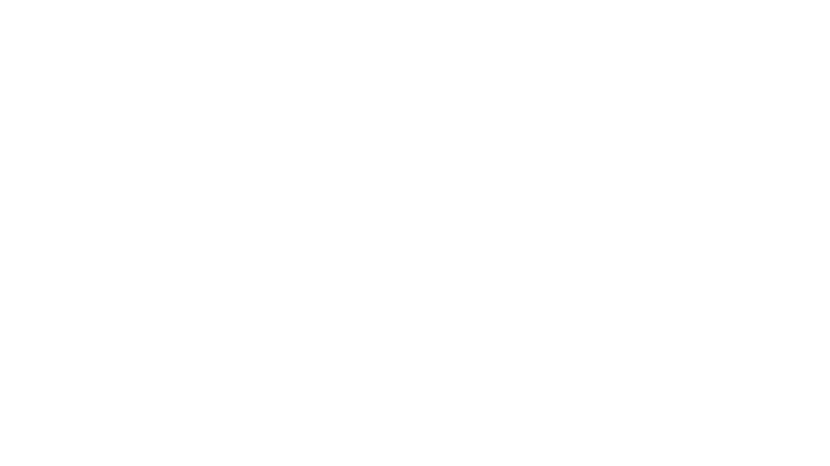
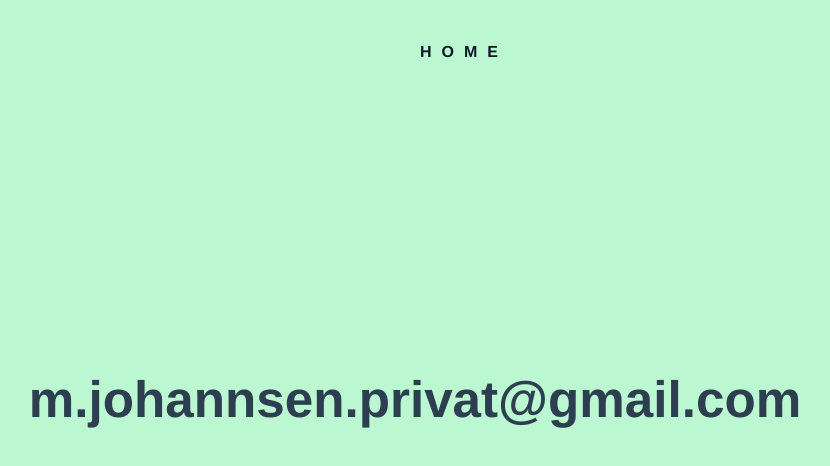
Before and after one commit to MathiasJohannsen/personal-homepage, a Vue app: page /contact in a window 1280 px wide. Before the commit this address had no page. Shown: the top 466 px of the page, without its empty margins (225-1055 px from the left). Built offline with nearby package versions, Linux system fonts and the light colour scheme.

Commit message:
Contact page

```diff
--- a/src/router/index.ts
+++ b/src/router/index.ts
@@ -16,6 +16,15 @@
     path: '/projects',
     name: 'projects',
     component: () => import('../views/ProjectsView.vue')
+  },
+  {
+    path: '/contact',
+    name: 'contact',
+    component: () => import('../views/ContactView.vue')
+  },
+  {
+    path: '/:pathMatch(.*)*',
+    redirect: '/'
   }
 ]
 
--- /dev/null
+++ b/src/views/ContactView.vue
@@ -0,0 +1,56 @@
+<template>
+  <div class="slide-wrapper">
+    <div id="slide-body" :class="slideDirection">
+      <div class="flex h-screen items-center justify-center bg-green-200">
+        <p class="font-bold text-[4vw]">m.johannsen.privat@gmail.com</p>
+      </div>
+      <!-- <NavbarComponent title="HOME" align="top-0 left-0 right-0" color="text-gray-400" padding="pt-3 pb-3 md:pt-10" tracking=""/> -->
+      <div class="absolute top-0 left-0 right-0">
+        <div class="flex justify-center">
+          <p
+            @click="slide('/', 'slide-top')"
+            class="
+              text-gray-900
+              pt-3
+              md:pt-10
+              pb-3
+              w-0
+              navigation-element
+              tracking-full-width
+              font-bold
+            "
+          >
+            <span>H</span>
+            <span>O</span>
+            <span>M</span>
+            <span>E</span>
+          </p>
+        </div>
+      </div>
+    </div>
+  </div>
+</template>
+
+<script lang="ts">
+import { defineComponent } from "vue";
+
+export default defineComponent({
+  name: "HomeView",
+  data() {
+    return {
+      slideDirection: "",
+    };
+  },
+  methods: {
+    slide(destination: string, direction: string) {
+      this.slideDirection = direction;
+      setTimeout(() => {
+        this.$router.push(destination);
+      }, 1000);
+    },
+  },
+});
+</script>
+
+<style>
+</style>
--- a/src/views/ProjectsView.vue
+++ b/src/views/ProjectsView.vue
@@ -7,30 +7,48 @@
             <div class="flex">
               <div class="h-screen w-1/2 bg-[#FCECDD] text-[#FF6701]">
                 <h1 class="pt-10 text-4xl">Catan</h1>
-                <br>
+                <br />
                 <p class="px-8 leading-10">
-                  <span class="p-2 m-2 rounded-lg whitespace-nowrap bg-[#FED7B3]">🕒 2021</span>
+                  <span
+                    class="p-2 m-2 rounded-lg whitespace-nowrap bg-[#FED7B3]"
+                    >🕒 2021</span
+                  >
 
-                  <span class="p-2 m-2 rounded-lg whitespace-nowrap bg-[#FED7B3]">🎮 Unity</span>
+                  <span
+                    class="p-2 m-2 rounded-lg whitespace-nowrap bg-[#FED7B3]"
+                    >🎮 Unity</span
+                  >
 
-                  <a href="https://github.com/MathiasJohannsen/unity-catan" target="_blank">
-                    <span class="p-2 m-2 rounded-lg whitespace-nowrap bg-[#FED7B3]">🔗 Github</span>
+                  <a
+                    href="https://github.com/MathiasJohannsen/unity-catan"
+                    target="_blank"
+                  >
+                    <span
+                      class="p-2 m-2 rounded-lg whitespace-nowrap bg-[#FED7B3]"
+                      >🔗 Github</span
+                    >
                   </a>
                 </p>
-                <br>
-                <br>
+                <br />
+                <br />
                 <p class="px-8">
-                  This project is still ongoing. The game will have the same basic rules as the boardgame but the world is endless and waits to be discovered by the player.
+                  This project is still ongoing. The game will have the same
+                  basic rules as the boardgame but the world is endless and
+                  waits to be discovered by the player.
                 </p>
               </div>
-              <div class="h-screen w-1/2 bg-image bg-catan">
-              </div>
+              <div class="h-screen w-1/2 bg-image bg-catan"></div>
             </div>
 
-            <div class="h-screen w-full bg-lime-100" style="background-color: #FEFFDE; color: #52734D;">
+            <div
+              class="h-screen w-full bg-lime-100"
+              style="background-color: #feffde; color: #52734d"
+            >
               <h1 class="pt-10 text-4xl">That's not all</h1>
-              <br>
-              <p>I will add more of my Projects to my Website soon...</p>
+              <br />
+              <p class="px-8">
+                I will add more of my Projects to my Website soon...
+              </p>
             </div>
             <!-- <div class="h-screen w-full bg-lime-100" style="background-color: #FEFFDE; color: #52734D;">
               <h1 class="pt-10 text-4xl">Minesweeper 3D</h1>
@@ -91,6 +109,6 @@
 
 <style>
 .bg-catan {
-  background-image: url('@/assets/img/catan.png');
+  background-image: url("@/assets/img/catan.png");
 }
 </style>
```
